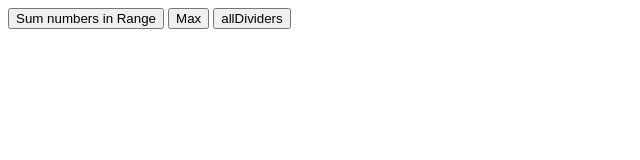
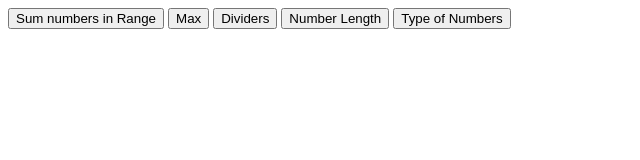
Before and after one commit to Andretan322/jsLoopsBeetroot, a plain HTML site: page index.html in a window 1280 px wide. Shown: the whole page, without its empty margins (0-640 px from the left). Drawn offline with Linux system fonts and the light colour scheme.

Commit message:
create task Type of Numbers

```diff
--- /dev/null
+++ b/TypeOfNumbers/index.js
@@ -0,0 +1,41 @@
+'use strict';
+
+function numberLength() {
+    let number = prompt("Type the Number");
+    number = String(Math.abs(number));
+    alert(number.length);
+}
+
+function typeOfNumbers() {
+    let positive = 0;
+    let negative = 0;
+    let odds = 0;
+    let evens = 0;
+    let zero = 0;
+
+    for (let i = 1; i <= 10; i++) {
+        const number = +prompt(`Type the number: ${i}`);
+
+        if (number > 0) {
+            positive = positive + 1;
+        } else if (number < 0) {
+            negative = negative + 1;
+        } else if (number === 0) {
+            zero = zero + 1;
+        }
+
+        if (number % 2) {
+            evens = evens + 1;
+        } else {
+            odds = odds + 1;
+        }
+    }
+
+    let message = `The count of positive: ${positive}\n
+    The count of negative: ${negative}\n
+    The count of zero's: ${zero}\n
+    The count of odds: ${odds}\n
+    The count of evens: ${evens}.`
+
+    document.write(message);
+}
--- a/index.html
+++ b/index.html
@@ -7,11 +7,14 @@
     <script src="/NumbersInTheRange/index.js"></script>
     <script src="/Maxdiv/index.js"></script>
     <script src="/AllDividers/index.js"></script>
+    <script src="/TypeOfNumbers/index.js"></script>
     <title>Document</title>
   </head>
   <body>
     <button onclick="range()">Sum numbers in Range</button>
     <button onclick="max()">Max</button>
-    <button onclick="allDividers()">allDividers</button>
+    <button onclick="allDividers()">Dividers</button>
+    <button onclick="numberLength()">Number Length</button>
+    <button onclick="typeOfNumbers()">Type of Numbers</button>
   </body>
 </html>
```
